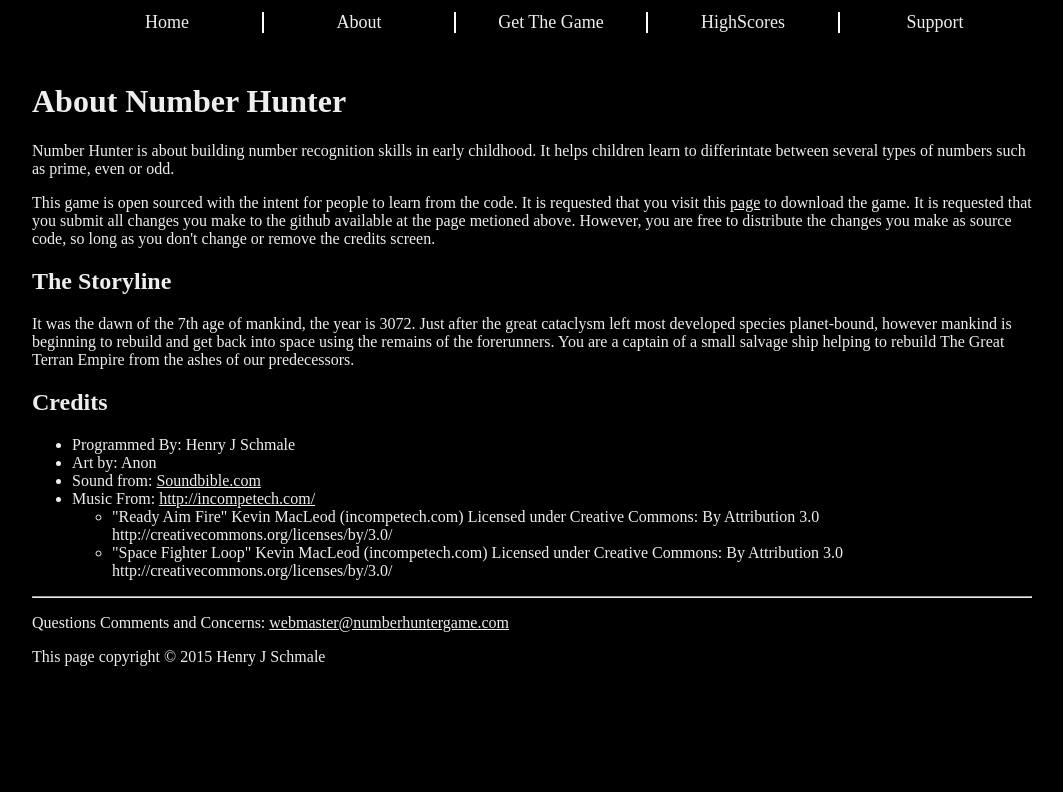
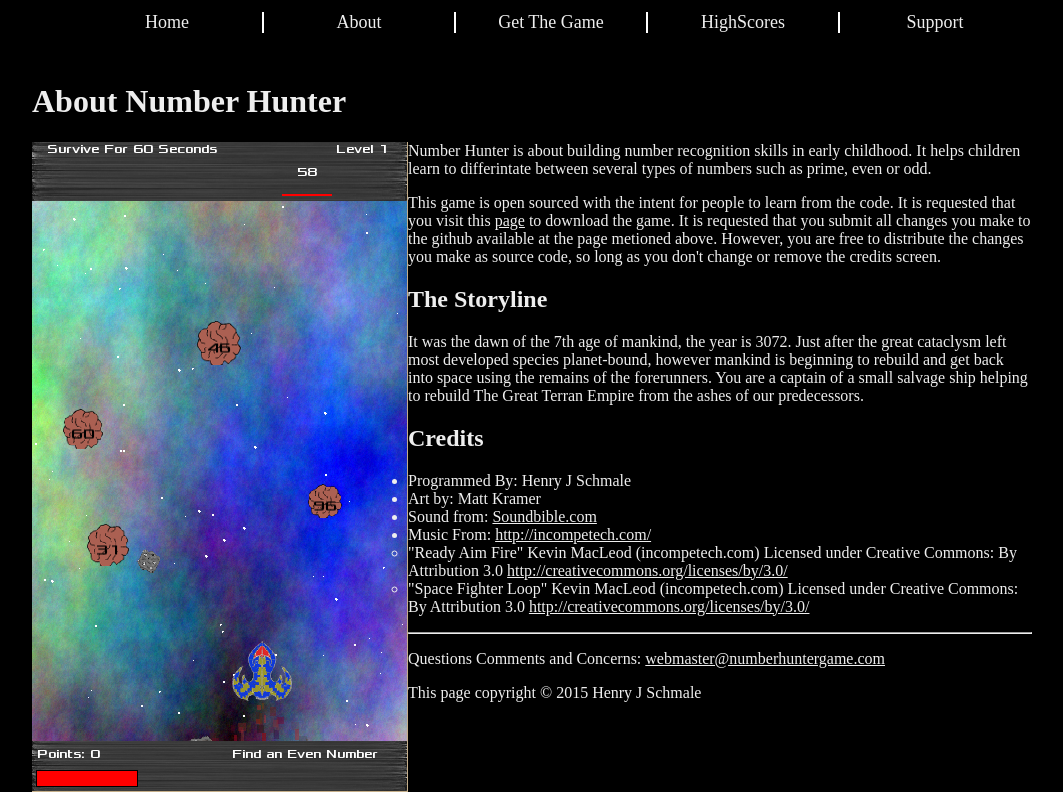
Before and after one commit to HSchmale16/NumberHunterGame, a PHP site: page /about.php in a window 1280 px wide. Shown: the part 212-1004 px from the top of the page, without its empty margins (108-1171 px from the left). Before the commit the page ends 878 px from the top, so only its background shows below. Run offline with PHP 8.4, Linux system fonts and the light colour scheme; data that the repository does not hold is empty.

Commit message:
Updated About Somemore

```diff
--- a/Website/about.php
+++ b/Website/about.php
@@ -1,6 +1,6 @@
 <!-- about.php
---	About page for game
---	December 8, 2014
+	About page for game
+    December 8, 2014
 -->
 
 <?php
@@ -33,6 +33,7 @@
 		<!-- Begin Main-Content -->
 		<div id="main-content">
 			<h1>About Number Hunter</h1>
+            <img class="float-left" src="Img/Gameplay.PNG" />
 			<p>Number Hunter is about building number recognition skills in early childhood.
 			It helps children learn to differintate between several types of numbers
 			such as prime, even or odd.</p>
@@ -51,18 +52,20 @@
 			<h2>Credits</h2>
 			<ul>
 				<li>Programmed By: Henry J Schmale</li>
-				<li>Art by: Anon</li>
-				<li>Sound from: <a href="Soundbible.com">Soundbible.com</a></li>
+				<li>Art by: Matt Kramer</li>
+				<li>Sound from: <a href="http://Soundbible.com">Soundbible.com</a></li>
 				<li>Music From: <a href="http://incompetech.com/">http://incompetech.com/</a></li>
 				<ul>
 					<li>"Ready Aim Fire"
 						Kevin MacLeod (incompetech.com)
 						Licensed under Creative Commons: By Attribution 3.0
-						http://creativecommons.org/licenses/by/3.0/</li>
+						<a href="http://creativecommons.org/licenses/by/3.0/">http://creativecommons.org/licenses/by/3.0/</a>
+                    </li>
 					<li>"Space Fighter Loop"
 						Kevin MacLeod (incompetech.com)
 						Licensed under Creative Commons: By Attribution 3.0
-						http://creativecommons.org/licenses/by/3.0/</li>
+						<a href="http://creativecommons.org/licenses/by/3.0/">http://creativecommons.org/licenses/by/3.0/</a>
+                     </li>
 				</ul>
 			</ul>
 		</div><!-- close main-content -->
```
Also changed, not shown: Website/scores.sqlite (deleted), 1 other file.
